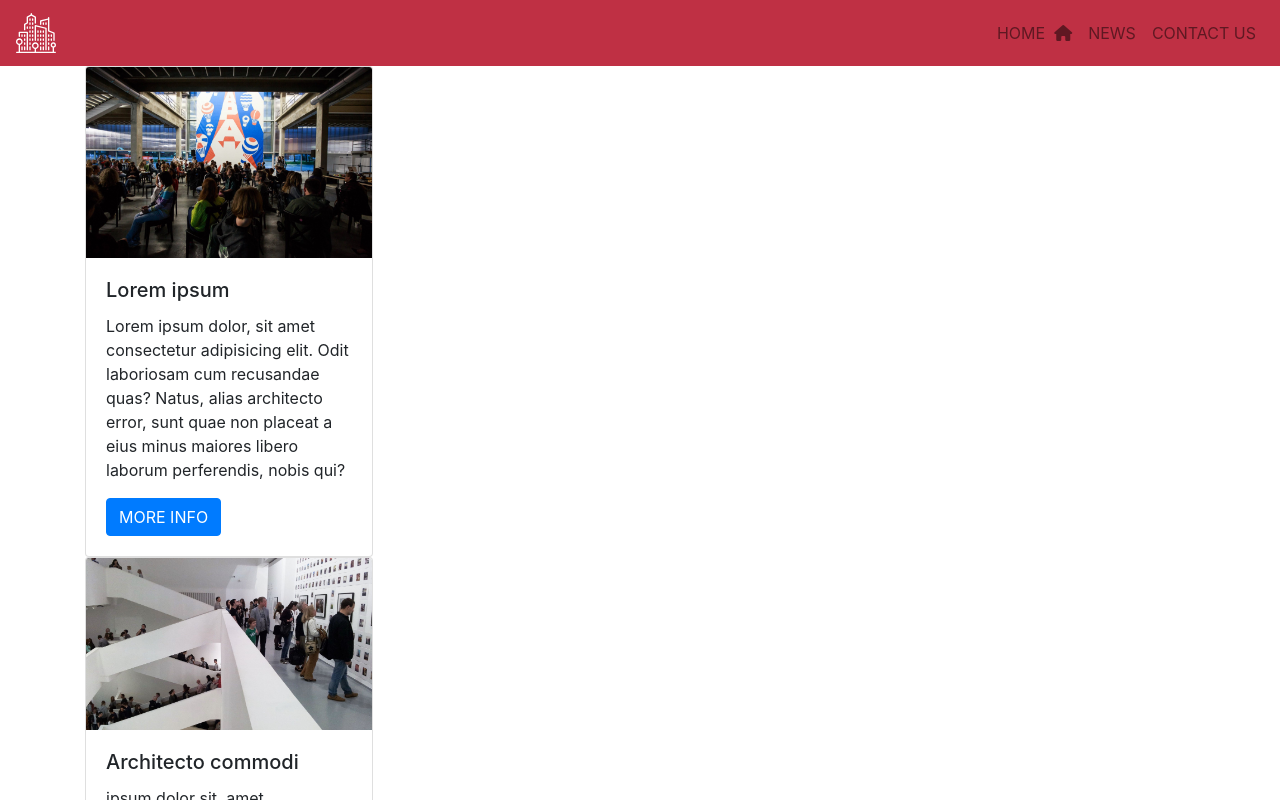
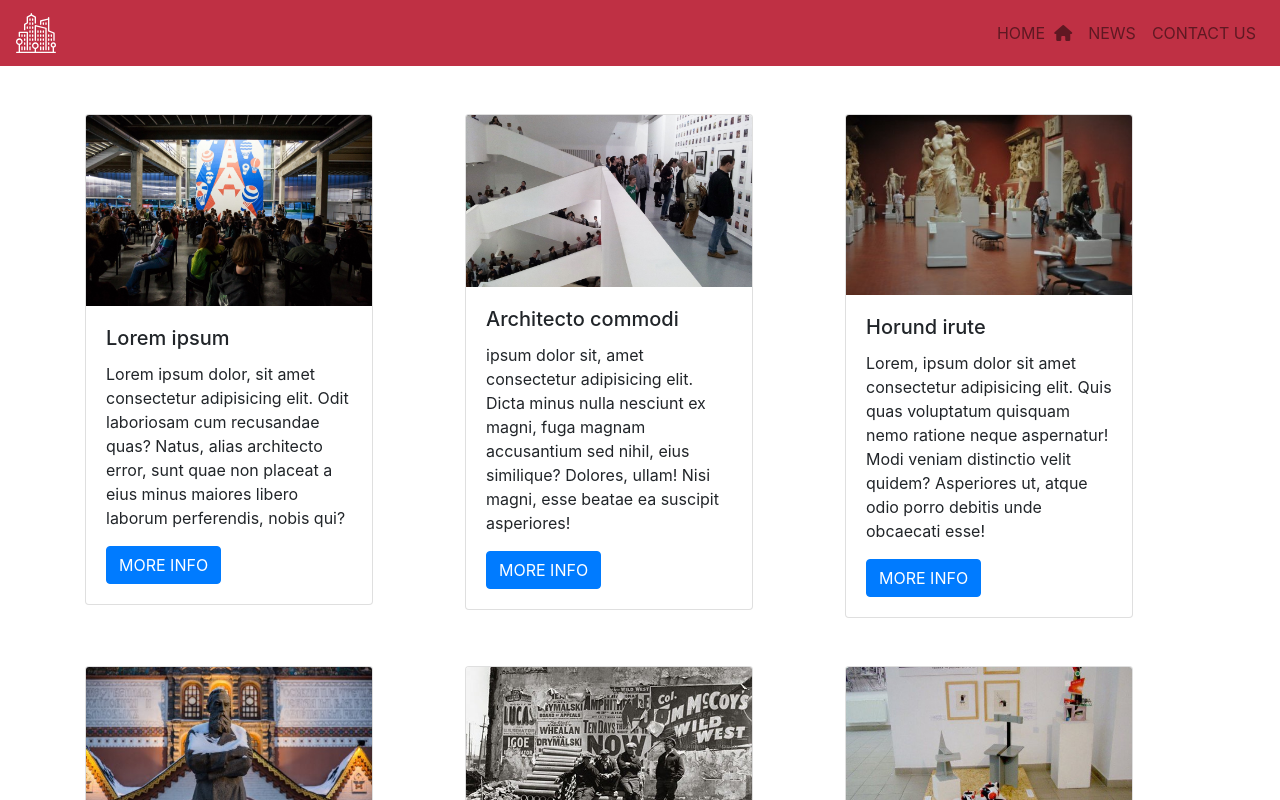
Before and after one commit to jozzbruer/SimpleReactWebsite, a React (Create React App) app: page / in a window 1280 px wide. Shown: the top 800 px of the page. Built offline with nearby package versions, Linux system fonts and the light colour scheme.

Commit message:
Dpne withe cards

```diff
--- a/public/index.html
+++ b/public/index.html
@@ -32,7 +32,7 @@
       work correctly both with client-side routing and a non-root public URL.
       Learn how to configure a non-root public URL by running `npm run build`.
     -->
-    <title>R</title>
+    <title>React App</title>
   </head>
   <body>
     <noscript>You need to enable JavaScript to run this app.</noscript>
--- a/src/App.css
+++ b/src/App.css
@@ -2,3 +2,8 @@
     --mainDark: #303840;
     --mainText: #FFF;
 }
+#test{
+  display: flex;
+  background-color: red;
+  width: 100%;
+}
--- a/src/components/Info.js
+++ b/src/components/Info.js
@@ -1,7 +1,8 @@
 import React, { Component } from 'react'
 import { InfoConsumer } from './context'
-import { Card, Button  } from 'react-bootstrap'
+import { Card, Button, Container, Row, Col  } from 'react-bootstrap'
 import { Link } from 'react-router-dom'
+import '../App.css'
 
 class Info extends Component {
     render() {
@@ -17,7 +18,8 @@ class Info extends Component {
         return (
             <InfoConsumer>
             {data =>(
-                    <Card style={{ width: '18rem' }}>
+               <div className="col-10 col-lg-4 mx-auto mb-5" >
+                    <Card className="card-style" style={{ width: '18rem' }}>
                         <Card.Img variant="top" src={img} />
                         <Card.Body>
                         <Card.Title>{headerTitle}</Card.Title>
@@ -29,6 +31,7 @@ class Info extends Component {
                             </Link>
                         </Card.Body>
                      </Card>
+               </div>
          )}
         </InfoConsumer>
         )
--- a/src/components/pages/Home.js
+++ b/src/components/pages/Home.js
@@ -2,23 +2,23 @@ import React, { Component } from 'react'
 import { InfoConsumer } from '../context'
 import { Container, Row, Col } from 'react-bootstrap'
 import Info from '../Info'
+import '../../App.css'
 
 
 class Home extends Component {
     render() {
         return (
-            <Container>
-                <Row>
-                    <Col lg={6}>
-                        <InfoConsumer>
+            <Container  >
+                <Row className="row mt-5">
+                        <InfoConsumer className="card-style">
                             {data => {
                                 return data.info.map(item =>{
                                     return <Info key={item.id} item={item} />;
                                 })
                             }}
                         </InfoConsumer>
-                    </Col>
                 </Row>
+                <br/>
             </Container>
         )
     }
```
Lines whose indentation alone changed are shown as unchanged.
